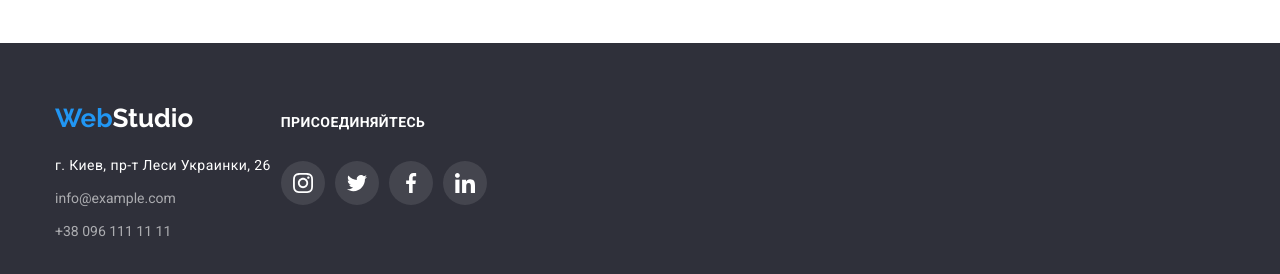
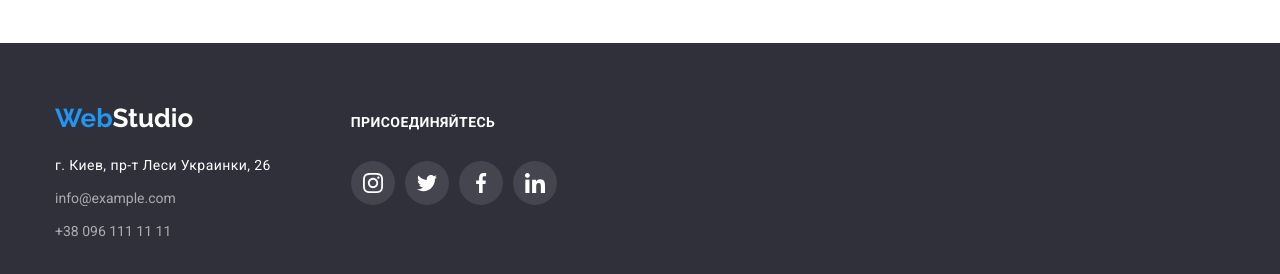
Before and after one commit to LisaLyakh/goit-markup-hw-04, a plain HTML site: page index.html in a window 1280 px wide. Shown: the part 2618-2892 px from the top of the page. Drawn offline with nearby package versions, Linux system fonts and the light colour scheme.

Commit message:
Update styles.css

```diff
--- a/css/styles.css
+++ b/css/styles.css
@@ -492,6 +492,10 @@ img {
   display: flex;
   justify-content: center;
 }
+.footer-social {
+  margin-left: 70px;
+  padding-top: 10px;
+}
 .footer-social-link-item {
   list-style: none;
   margin-right: 10px ;
```
